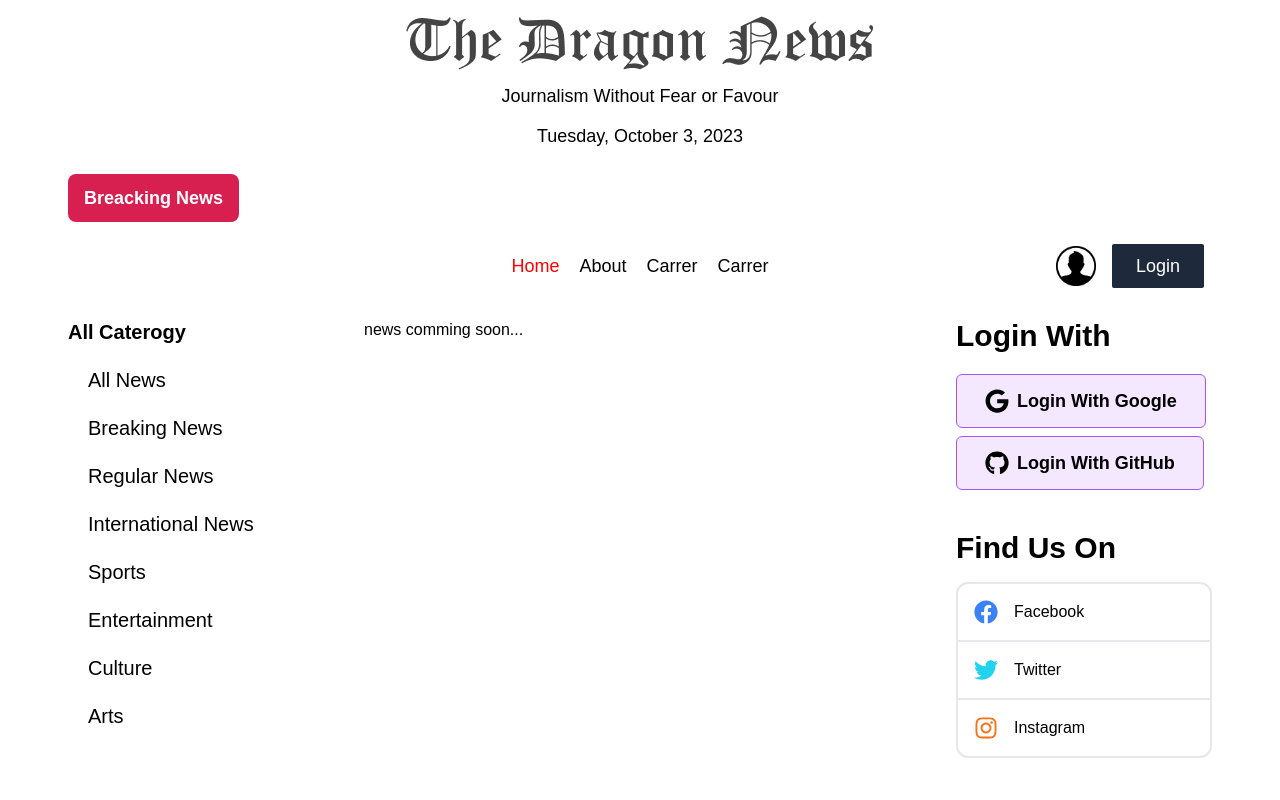
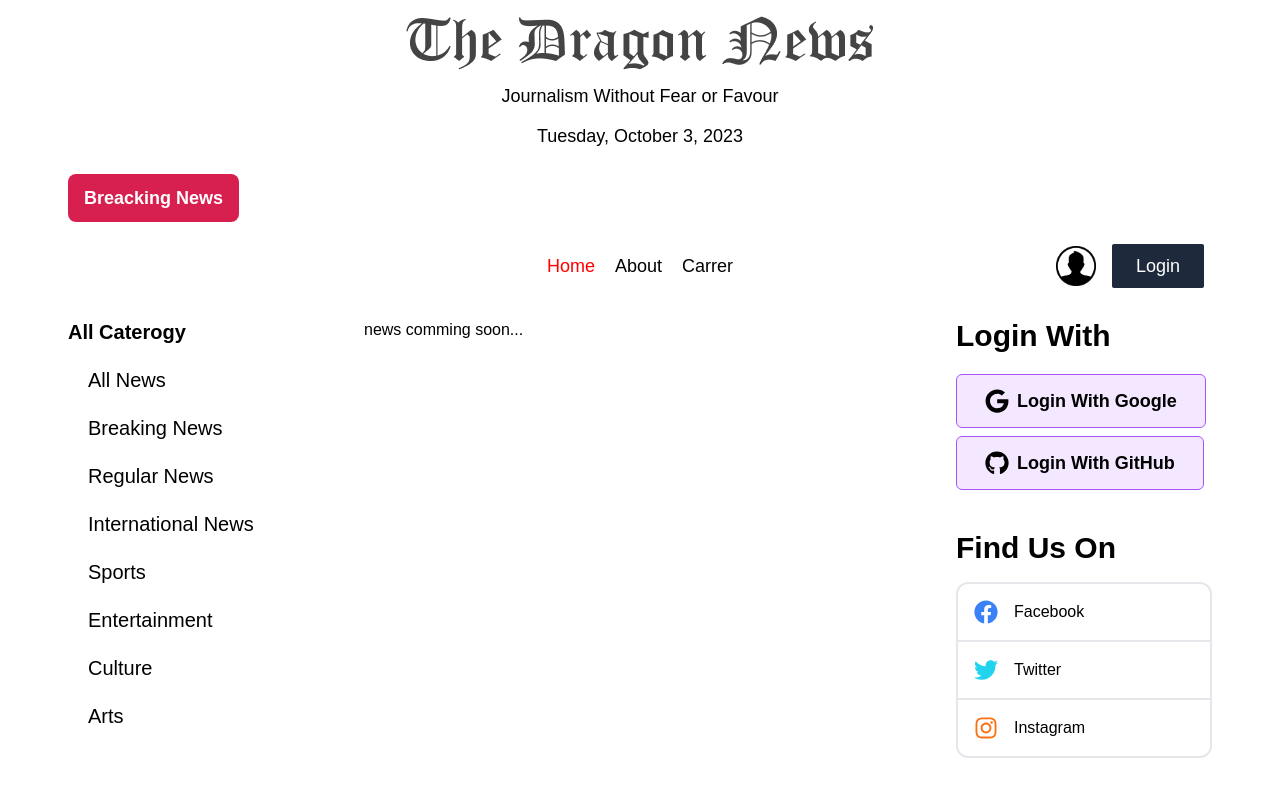
Before and after one commit to Ashiqur-Anik/dragon-news-react, a React (Vite) app: page / in a window 1280 px wide. Shown: the top 800 px of the page. Built offline with nearby package versions, Linux system fonts and the light colour scheme.

Commit message:
delete path

```diff
--- a/src/Pages/Shared/Navbar/Navbar.jsx
+++ b/src/Pages/Shared/Navbar/Navbar.jsx
@@ -6,7 +6,6 @@ const Navbar = () => {
     const  navbarItem=<>
        <NavLink to="/">Home</NavLink>
        <NavLink to="/about">About</NavLink>
-       <NavLink to="/carrer">Carrer</NavLink>
        <NavLink to="/carrer">Carrer</NavLink>
     </>
     return (
```
